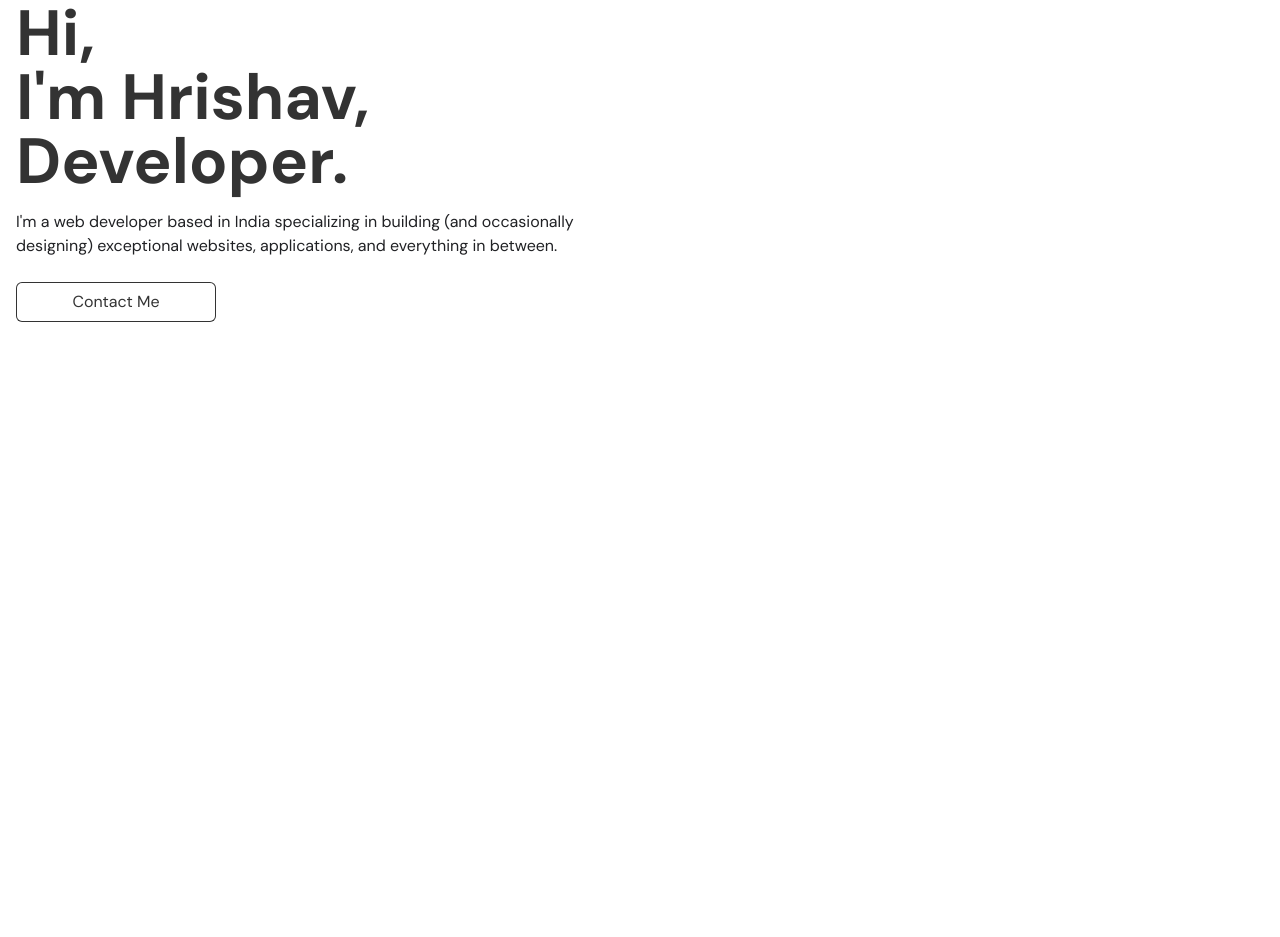
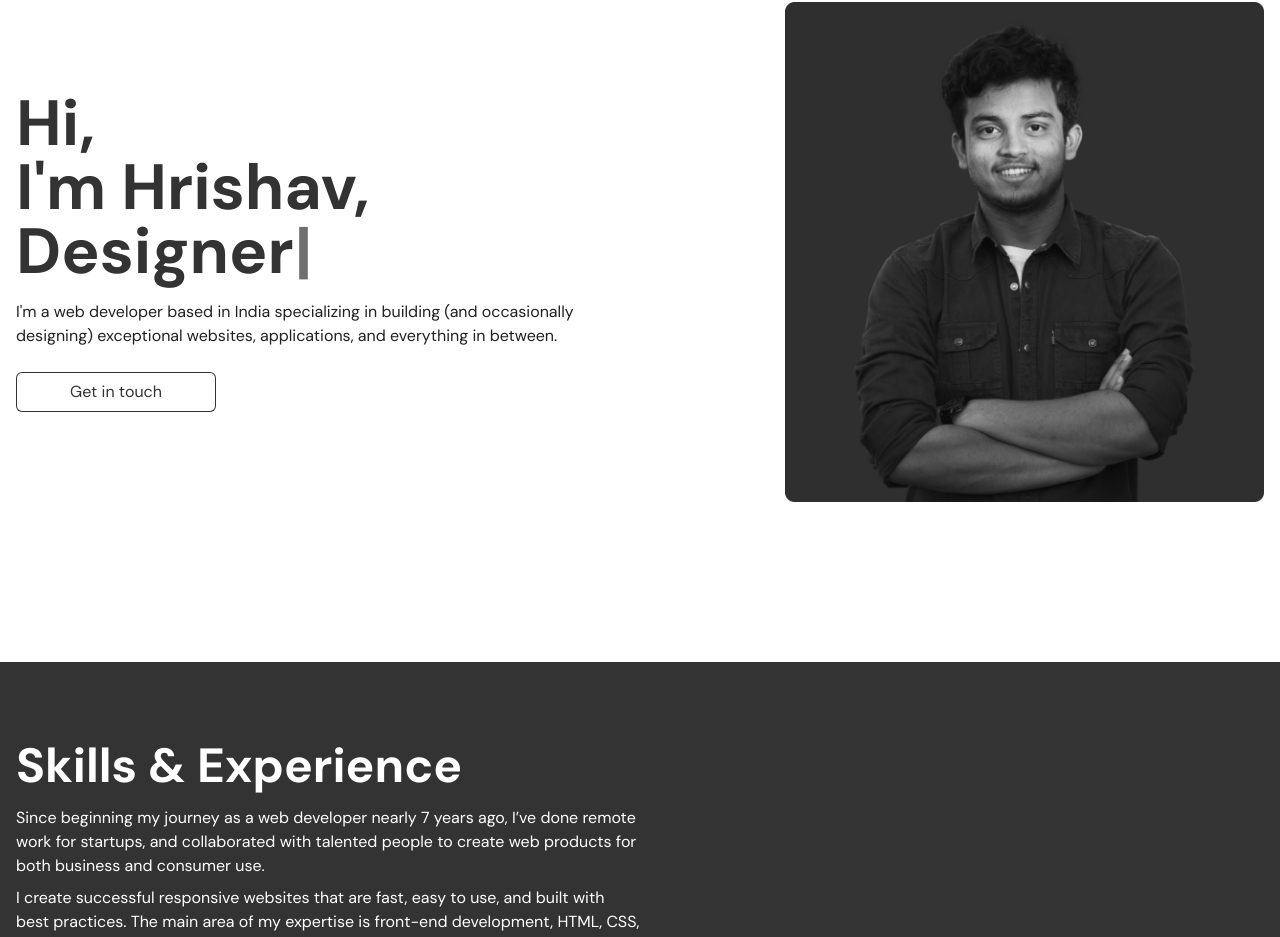
Before and after one commit to hrishavjha/portfolio-new, a Next.js app: page / in a window 1280 px wide. Shown: the part 238-1175 px from the top of the page. Before the commit the page ends 800 px from the top, so only its background shows below. Built offline with nearby package versions, Linux system fonts and the light colour scheme.

Commit message:
Completed hero section and started with skills section

```diff
--- a/_includes/Texts.jsx
+++ b/_includes/Texts.jsx
@@ -6,7 +6,13 @@ const Paragraph = props => {
       className={`${props.className} ${styles.paragraph} ${
         props.hint ? "text-hint" : "text-primary"
       } ${
-        props.bold ? "font-medium" : props.light ? "font-light" : "font-normal"
+        props.bold
+          ? "font-medium"
+          : props.light
+          ? "font-light"
+          : props.dark
+          ? "text-white"
+          : "font-normal"
       }`}
       style={props.style}
     >
--- a/_layouts/Container.module.scss
+++ b/_layouts/Container.module.scss
@@ -21,9 +21,10 @@ div.containerFluid {
 
 div.heroCont {
   height: fit-content;
-  padding-top: 60px;
+  padding: 2rem 0;
+  margin-top: 60px;
   @include mediumScreens {
-    height: calc(100vh - 80px);
-    padding-top: 80px;
+    margin-top: 80px;
+    padding: 10rem 0;
   }
 }
--- a/components/HomePage/Hero.jsx
+++ b/components/HomePage/Hero.jsx
@@ -2,14 +2,36 @@ import styles from "@components/HomePage/Home.module.scss";
 import { Paragraph } from "@includes/Texts";
 import { HeroContainer } from "@layouts/Container";
 import Link from "next/link";
+import { useEffect } from "react";
+import Typewriter from "typewriter-effect/dist/core";
 
 const Hero = () => {
+  useEffect(() => {
+    var tags = document.getElementById("typewriter");
+    var typewriter = new Typewriter(tags, {
+      loop: true,
+      delay: 75
+    });
+    typewriter
+      .typeString("Developer")
+      .pauseFor(2000)
+      .deleteChars(8)
+      .typeString("esigner")
+      .pauseFor(2000)
+      .deleteAll()
+      .typeString("Gamer")
+      .pauseFor(2000)
+      .deleteAll()
+      .start();
+  }, []);
+
   return (
-    <HeroContainer className="flex items-center py-10 md:py-0">
+    <HeroContainer className="flex items-center">
       <div className={styles.heroCont}>
+        <div className={styles.leftCont}>
           <h1>Hi,</h1>
           <h1>I'm Hrishav,</h1>
-        <h1>Developer.</h1>
+          <h1 id="typewriter"></h1>
           <Paragraph className="max-w-xl mt-4">
             I'm a web developer based in India specializing in building (and
             occasionally designing) exceptional websites, applications, and
@@ -21,9 +43,13 @@ const Hero = () => {
               target="_blank"
               rel="noreferrer noopener"
             >
-            Contact Me
+              Get in touch
             </a>
           </Link>
+        </div>
+        <div className={styles.rightCont}>
+          <img src="/home/me.png" alt="Hrishav" />
+        </div>
       </div>
     </HeroContainer>
   );
--- a/components/HomePage/Home.module.scss
+++ b/components/HomePage/Home.module.scss
@@ -1,7 +1,25 @@
 @import "/styles/variables";
 @import "/styles/breakpoints";
 
+// Hero Section
+
 div.heroCont {
+  width: 100%;
+  display: flex;
+  justify-content: space-between;
+  flex-direction: column;
+  gap: 2rem;
+  @include mediumScreens {
+    flex-direction: row;
+  }
+  div.leftCont {
+    width: 100%;
+    display: flex;
+    flex-direction: column;
+    justify-content: center;
+    @include mediumScreens {
+      width: 50%;
+    }
     h1 {
       font-size: 2rem;
       line-height: 1;
@@ -24,6 +42,9 @@ div.heroCont {
       display: inline-block;
       margin-top: 1.5rem;
       text-align: center;
+      @include smallScreens {
+        max-width: 200px;
+      }
       @include mediumScreens {
         width: 200px;
       }
@@ -36,3 +57,55 @@ div.heroCont {
       }
     }
   }
+  div.rightCont {
+    img {
+      margin: 0 auto;
+      max-width: 300px;
+      max-height: 300px;
+      @include mediumScreens {
+        max-width: 400px;
+        max-height: 400px;
+      }
+      @include largeScreens {
+        max-width: 500px;
+        max-height: 500px;
+      }
+    }
+  }
+}
+
+// Hero Section Ends
+
+// Skills Section
+
+div.skillContFluid {
+  background: $primary-text;
+  padding: 5rem 0;
+  width: 100%;
+  div.skillCont {
+    display: flex;
+    justify-content: space-between;
+    flex-direction: column;
+    @include mediumScreens {
+      flex-direction: row;
+    }
+    div.leftCont {
+      width: 100%;
+      @include mediumScreens {
+        width: 50%;
+      }
+      h2 {
+        line-height: 1;
+        font-size: 1.6rem;
+        color: #fff;
+        font-weight: 700;
+        @include mediumScreens {
+          font-size: 2rem;
+        }
+        @include largeScreens {
+          font-size: 3rem;
+        }
+      }
+    }
+  }
+}
--- /dev/null
+++ b/components/HomePage/Skills.jsx
@@ -0,0 +1,33 @@
+const { Container } = require("@layouts/Container");
+const { ContainerFluid } = require("@layouts/Container");
+import styles from "@components/HomePage/Home.module.scss";
+import { Paragraph } from "@includes/Texts";
+
+const Skills = () => {
+  return (
+    <ContainerFluid className={styles.skillContFluid}>
+      <Container className={styles.skillCont}>
+        <div className={styles.leftCont}>
+          <h2>Skills & Experience</h2>
+          <Paragraph dark className="mt-4">
+            Since beginning my journey as a web developer nearly 7 years ago,
+            I’ve done remote work for startups, and collaborated with talented
+            people to create web products for both business and consumer use.
+          </Paragraph>
+          <Paragraph dark className="mt-2">
+            I create successful responsive websites that are fast, easy to use,
+            and built with best practices. The main area of my expertise is
+            front-end development, HTML, CSS, JS, building small and medium web
+            apps, animations, and coding interactive layouts.
+          </Paragraph>
+          <Paragraph dark className="mt-2">
+            Visit my <span className="text-hint">LinkedIn</span> profile for
+            more details or just <span className="text-hint">contact me</span>.
+          </Paragraph>
+        </div>
+      </Container>
+    </ContainerFluid>
+  );
+};
+
+export default Skills;
--- a/package.json
+++ b/package.json
@@ -13,7 +13,8 @@
     "react": "17.0.2",
     "react-dom": "17.0.2",
     "sass": "^1.35.1",
-    "sharp": "^0.29.0"
+    "sharp": "^0.29.0",
+    "typewriter-effect": "^2.18.2"
   },
   "devDependencies": {
     "autoprefixer": "^10.3.7",
--- a/pages/index.js
+++ b/pages/index.js
@@ -1,7 +1,13 @@
 import Hero from "@components/HomePage/Hero";
+import Skills from "@components/HomePage/Skills";
 
 const Home = () => {
-  return <Hero />;
+  return (
+    <>
+      <Hero />
+      <Skills />
+    </>
+  );
 };
 
 export default Home;
```
Also changed, not shown: public/home/me.png (added), 1 other file (tests, documents, lock files or other folders). Lines whose indentation alone changed are shown as unchanged.
